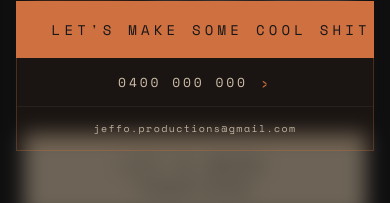
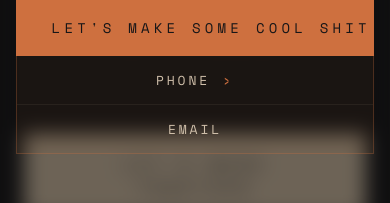
Before and after one commit to Jeffo32/wolfe-co-landing, a React (Vite) app: page / in a window 390 px wide. Both pictures are taken after a click on the button "LET'S WORK TOGETHER". Shown: the part 6254-6457 px from the top of the page. Built offline with nearby package versions, Linux system fonts and the light colour scheme.

Commit message:
modal: show Phone/Email labels; Phone -> reveals number + Text/Call sub-buttons

```diff
--- a/src/App.jsx
+++ b/src/App.jsx
@@ -1083,11 +1083,8 @@ function Landing() {
           text-align: center;
         }
         .wc-contact-row:first-child { border-top: none; }
-        .wc-contact-row.wc-contact-link {
-          font-size: 10px;
-          letter-spacing: 0.14em;
-          text-transform: none;
-          opacity: 0.9;
+        .wc-contact-row-label {
+          transition: letter-spacing 200ms ease;
         }
         .wc-contact-arrow {
           display: inline-block;
--- a/src/components/WorkTogetherButton.jsx
+++ b/src/components/WorkTogetherButton.jsx
@@ -48,14 +48,16 @@ export default function WorkTogetherButton({ buttonClassName, buttonStyle }) {
             </button>
 
             <div className="wc-contact-panel">
-              {/* Phone — tap to reveal Text + Call */}
+              {/* Phone — label flips to the number when expanded, Text + Call slide in below */}
               <button
                 type="button"
                 className="wc-contact-row"
                 onClick={() => setPhoneOpen((p) => !p)}
                 aria-expanded={phoneOpen}
               >
-                <span>{PHONE_DISPLAY}</span>
+                <span className="wc-contact-row-label">
+                  {phoneOpen ? PHONE_DISPLAY : 'Phone'}
+                </span>
                 <span className={`wc-contact-arrow ${phoneOpen ? 'open' : ''}`} aria-hidden>›</span>
               </button>
               {phoneOpen && (
@@ -68,9 +70,9 @@ export default function WorkTogetherButton({ buttonClassName, buttonStyle }) {
               {/* Email — direct mailto */}
               <a
                 href={`mailto:${EMAIL}`}
-                className="wc-contact-row wc-contact-link"
+                className="wc-contact-row"
               >
-                {EMAIL}
+                Email
               </a>
             </div>
           </div>
```
